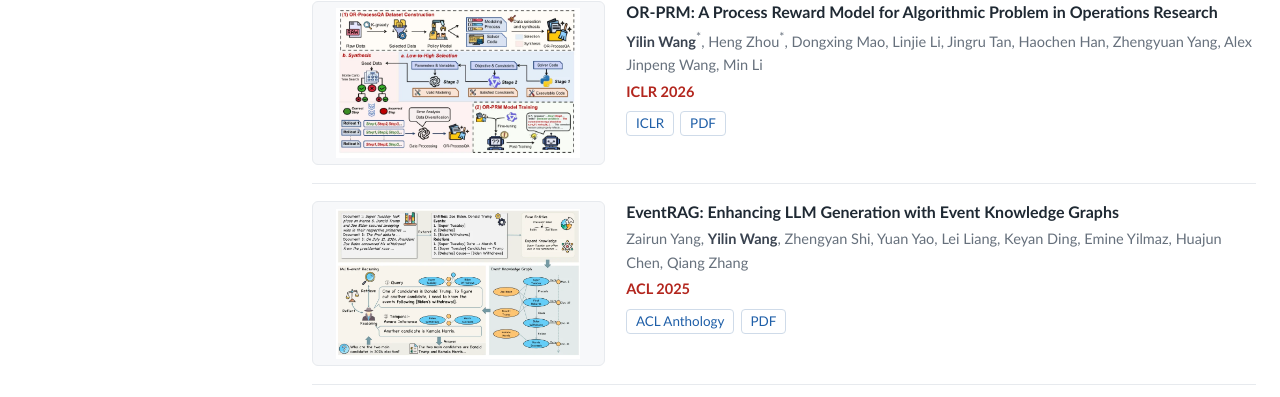
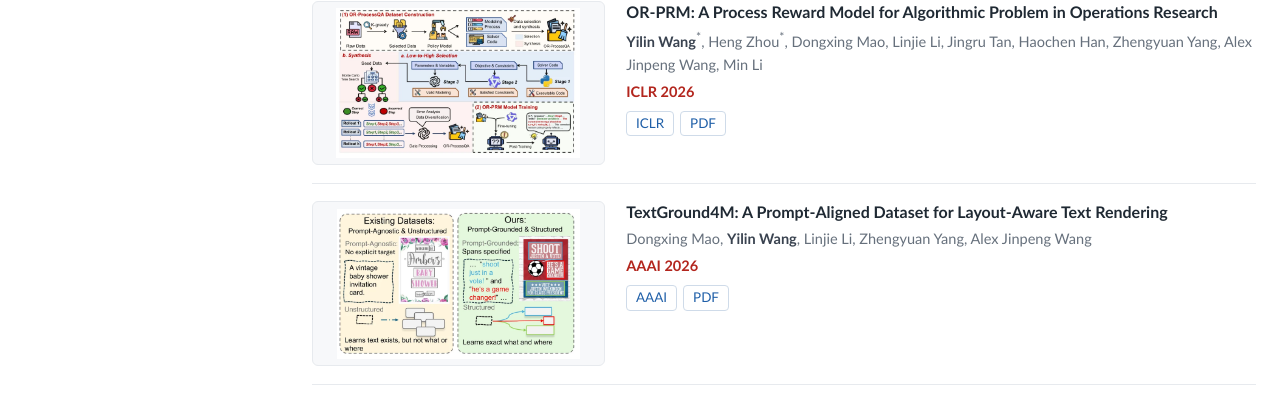
Before and after one commit to yilinwangll/yilinwangll.github.io, a plain HTML site: page index.html in a window 1280 px wide. Shown: the part 1168-1565 px from the top of the page. Drawn offline with Linux system fonts and the light colour scheme.

Commit message:
Add TextGround4M (AAAI 2026) to publications
Co-Authored-By: Claude Opus 5.5 <noreply@anthropic.com>

```diff
--- a/index.html
+++ b/index.html
@@ -28,7 +28,7 @@
     "sameAs": ["https://scholar.google.com/citations?user=GqEOE6wAAAAJ"]
   }
   </script>
-  <link rel="stylesheet" href="style.css?v=202611241750">
+  <link rel="stylesheet" href="style.css?v=202611241903">
 </head>
 <body>
   <a class="skip-link" href="#main">Skip to content</a>
@@ -72,7 +72,7 @@
           <li><time datetime="2026-11">2026.11</time><span><a href="#resynth-title">ReSynth</a> and <a href="#simplepro-title">SimplePro</a> are on arXiv.</span></li>
           <li><time datetime="2026-10">2026.10</time><span><a href="#frame-selection-title">Efficient Frame Selection</a> appeared in Findings of EMNLP 2026.</span></li>
           <li><time datetime="2026-04">2026.04</time><span><a href="#or-prm-title">OR-PRM</a> appeared at ICLR 2026.</span></li>
-          <li><time datetime="2025-11">2025.11</time><span><a href="https://ojs.aaai.org/index.php/AAAI/article/view/37736">TextGround4M</a> was accepted to AAAI 2026.</span></li>
+          <li><time datetime="2025-11">2025.11</time><span><a href="#textground4m-title">TextGround4M</a> was accepted to AAAI 2026.</span></li>
           <li><time datetime="2025-07">2025.07</time><span><a href="#eventrag-title">EventRAG</a> appeared at ACL 2025.</span></li>
         </ul>
       </section>
@@ -140,6 +140,21 @@
             <div class="paper-links">
               <a href="https://proceedings.iclr.cc/paper_files/paper/2026/hash/4624803ce92f6c44d8cabe085d8d9d96-Abstract-Conference.html">ICLR</a>
               <a href="https://proceedings.iclr.cc/paper_files/paper/2026/file/4624803ce92f6c44d8cabe085d8d9d96-Paper-Conference.pdf" aria-label="PDF for OR-PRM">PDF</a>
+            </div>
+          </div>
+        </article>
+
+        <article class="paper" aria-labelledby="textground4m-title">
+          <a class="paper-figure" href="assets/textground4m.png" aria-label="View the TextGround4M figure">
+            <img src="assets/textground4m.webp" width="800" height="492" alt="Comparison of prompt-agnostic existing datasets with the prompt-grounded, structured TextGround4M annotations" loading="lazy" decoding="async">
+          </a>
+          <div class="paper-content">
+            <h3 id="textground4m-title"><a href="https://ojs.aaai.org/index.php/AAAI/article/view/37736">TextGround4M: A Prompt-Aligned Dataset for Layout-Aware Text Rendering</a></h3>
+            <p class="authors">Dongxing Mao, <strong>Yilin Wang</strong>, Linjie Li, Zhengyuan Yang, Alex Jinpeng Wang</p>
+            <p class="paper-meta published">AAAI 2026</p>
+            <div class="paper-links">
+              <a href="https://ojs.aaai.org/index.php/AAAI/article/view/37736">AAAI</a>
+              <a href="https://ojs.aaai.org/index.php/AAAI/article/download/37736/41698" aria-label="PDF for TextGround4M">PDF</a>
             </div>
           </div>
         </article>
```
Also changed, not shown: assets/textground4m.png (added), assets/textground4m.webp (added).
